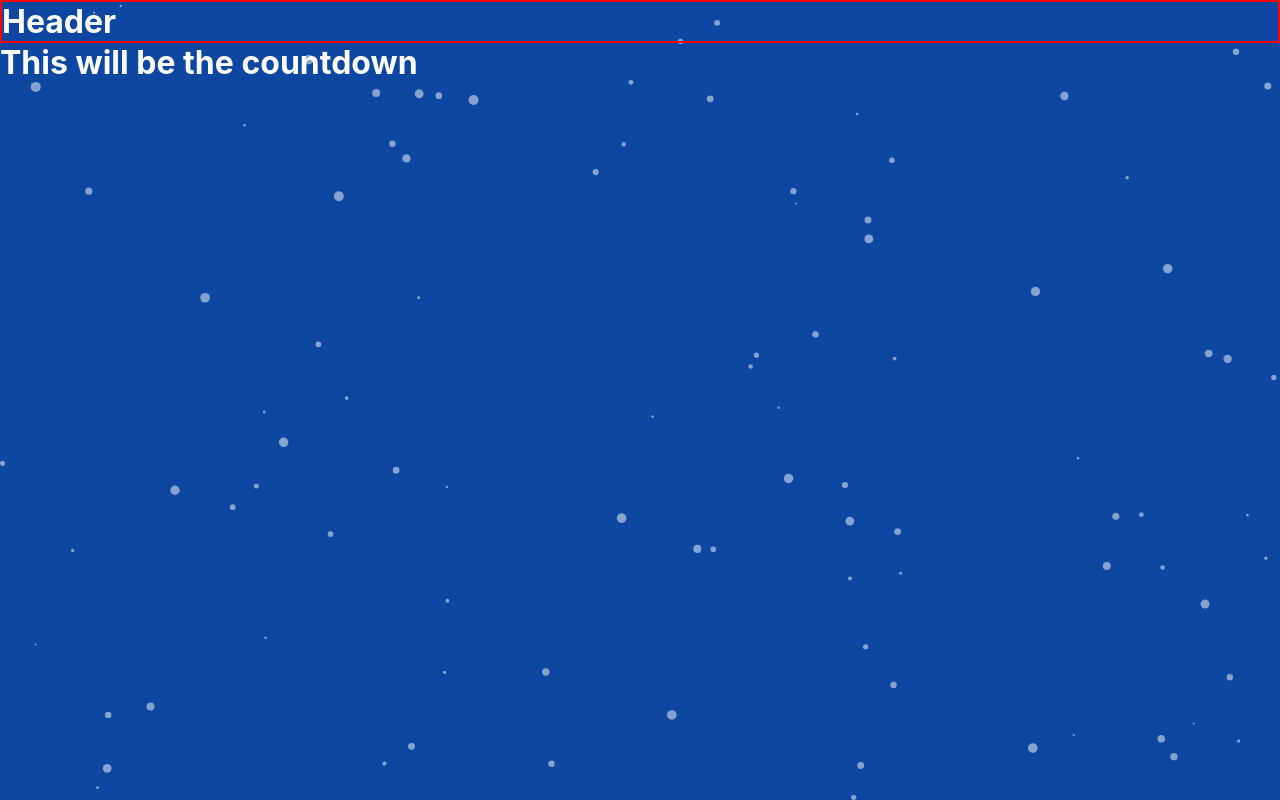
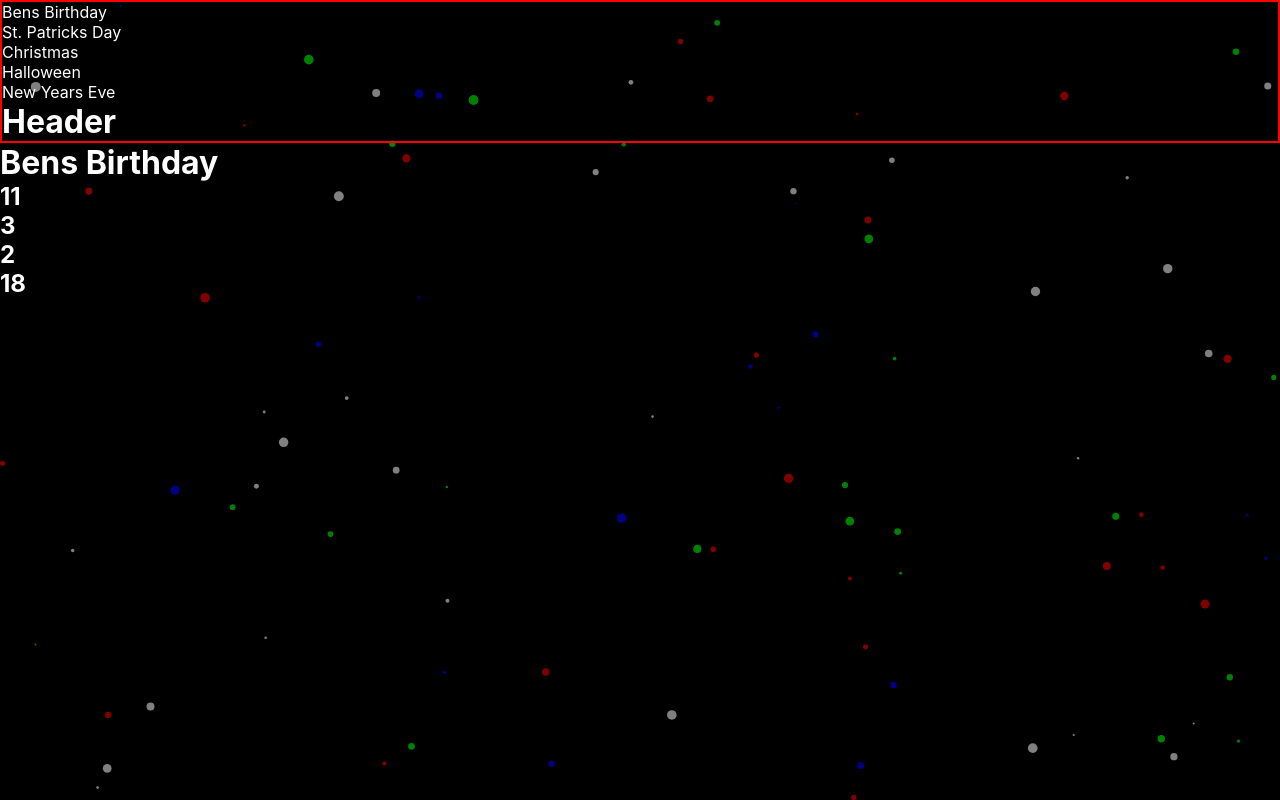
Before and after one commit to barbedStingray/holiday-particles, a React (Create React App) app: page / in a window 1280 px wide. Built offline with nearby package versions, Linux system fonts and the light colour scheme.

Commit message:
finished timer, updating conditionals for css

```diff
--- a/src/App.css
+++ b/src/App.css
@@ -7,6 +7,21 @@
 .holidayParticles {
   background-color: black;
   /* position: relative; */
+  width: 100vw;
+  height: 100vh;
+}
+
+.Christmas, .Halloween {
+  background-position: center;
+  background-repeat: no-repeat;
+  background-size: cover;
+}
+
+.Christmas {
+  background-image: url('./Photos//hotCocoa.jpg');
+}
+.Halloween {
+  background-image: url('./Photos/moonWitch.jpg');
 }
 
 .backgroundParticles {
@@ -25,7 +40,7 @@
 
 }
 
-.content {
+.clock {
   position: relative;
   /* z-index: 1;  */
   color: white
--- a/src/App.js
+++ b/src/App.js
@@ -1,66 +1,28 @@
 import logo from './logo.svg';
-import { useRef, useEffect, useState } from 'react';
+import { useState } from 'react';
 import './App.css';
 import BackgroundParticles from './Components/BackgroundParticles';
 import Header from './Components/Header';
+import Clock from './Components/Clock';
 
 
 function App() {
 
-  const [timerDays, setTimerDays] = useState('00');
-  const [timerHours, setTimerHours] = useState('00');
-  const [timerMinutes, setTimerMinutes] = useState('00');
-  const [timerSeconds, setTimerSeconds] = useState('00');
 
-  let interval = useRef();
+  const [holiday, setHoliday] = useState('Christmas');
+  const [holidate, setHolidate] = useState('');
 
-  function runCountdown() {
-    const countdownDate = new Date(`May 30, 2024 00:00:00`);
-
-    interval = setInterval(() => {
-      const now = new Date().getTime();
-      const distance = countdownDate - now;
-
-      const days = Math.floor(distance / (1000 * 60 * 60 * 24));
-      const hours = Math.floor(distance % (1000 * 60 * 60 * 24) / (1000 * 60 * 60));
-      const minutes = Math.floor(distance % (1000 * 60 * 60) / (1000 * 60));
-      const seconds = Math.floor(distance % (1000 * 60) / (1000));
-
-      if (distance < 0) {
-        // stop the timer
-        clearInterval(interval.current);
-      } else {
-        // update the time
-        setTimerDays(days);
-        setTimerHours(hours);
-        setTimerMinutes(minutes);
-        setTimerSeconds(seconds);
-      }
-
-    }, 1000);
-
-  };
-
-  useEffect(() => {
-    runCountdown();
-    return () => {
-      clearInterval(interval.current);
-    };
-  }, []);
 
   return (
-    <div className="holidayParticles">
+    <div className={`holidayParticles ${holiday}`}>
 
-      <Header />
+      <Header setHoliday={setHoliday} setHolidate={setHolidate}/>
 
       <div className='backgroundParticles'>
         <BackgroundParticles />
       </div>
 
-      <div className="content">
-        {/* Your page content goes here */}
-        <h1>This will be the countdown</h1>
-      </div>
+      <Clock holiday={holiday} holidate={holidate}/>
 
     </div>
   );
--- a/src/Components/BackgroundParticles.jsx
+++ b/src/Components/BackgroundParticles.jsx
@@ -28,9 +28,9 @@ const BackgroundParticles = () => {
             loaded={particlesLoaded}
             options={{
                 background: {
-                    color: {
-                        value: "#0d47a100",
-                    },
+                    // color: {
+                    //     // value: "#0e87a1",
+                    // },
                 },
                 fpsLimit: 120,
                 interactivity: {
@@ -57,7 +57,12 @@ const BackgroundParticles = () => {
                 },
                 particles: {
                     color: {
-                        value: "#ffffff",
+                        value: [
+                            "#ffffff",
+                            '#ff0000',
+                            '00ff00',
+                            '0000ff'
+                        ],
                     },
                     links: {
                         color: "#ffffff",
--- /dev/null
+++ b/src/Components/Clock.jsx
@@ -0,0 +1,99 @@
+import React, { useState, useEffect, useRef } from 'react';
+
+
+const Clock = ({ holiday, holidate }) => {
+
+    const [timerDays, setTimerDays] = useState('00');
+    const [timerHours, setTimerHours] = useState('00');
+    const [timerMinutes, setTimerMinutes] = useState('00');
+    const [timerSeconds, setTimerSeconds] = useState('00');
+    const prevHoliday = useRef(null);
+
+    let interval = useRef();
+
+    function runCountdown() {
+    //   const countdownDate = new Date(holidate);
+    //   const countdownDate = new Date(`May 30, 2024 00:00:00`);
+
+    //   interval = setInterval(() => {
+    //     const now = new Date().getTime();
+    //     const distance = countdownDate - now;
+
+    //     const days = Math.floor(distance / (1000 * 60 * 60 * 24));
+    //     const hours = Math.floor(distance % (1000 * 60 * 60 * 24) / (1000 * 60 * 60));
+    //     const minutes = Math.floor(distance % (1000 * 60 * 60) / (1000 * 60));
+    //     const seconds = Math.floor(distance % (1000 * 60) / (1000));
+
+    //     if (distance < 0) {
+    //       // stop the timer
+    //       clearInterval(interval.current);
+    //     } else {
+    //       // update the time
+    //       setTimerDays(days);
+    //       setTimerHours(hours);
+    //       setTimerMinutes(minutes);
+    //       setTimerSeconds(seconds);
+    //     }
+
+    //   }, 1000);
+
+    };
+
+    // useEffect(() => {
+    //     runCountdown();
+    //     return () => {
+    //       clearInterval(interval.current);
+    //     };
+    //   }, []);
+
+    useEffect(() => {
+
+        if (prevHoliday.current !== holiday) {
+            clearInterval(interval.current);
+            prevHoliday.current = holiday;
+            const countdownDate = new Date(holidate);
+
+
+            interval.current = setInterval(() => {
+                const now = new Date().getTime();
+                const distance = countdownDate - now;
+
+                const days = Math.floor(distance / (1000 * 60 * 60 * 24));
+                const hours = Math.floor(distance % (1000 * 60 * 60 * 24) / (1000 * 60 * 60));
+                const minutes = Math.floor(distance % (1000 * 60 * 60) / (1000 * 60));
+                const seconds = Math.floor(distance % (1000 * 60) / (1000));
+
+                if (distance < 0) {
+                  // stop the timer
+                  clearInterval(interval.current);
+                } else {
+                  // update the time
+                  setTimerDays(days);
+                  setTimerHours(hours);
+                  setTimerMinutes(minutes);
+                  setTimerSeconds(seconds);
+                }
+
+              }, 1000);
+
+
+
+        }
+      }, [holiday, holidate]);
+
+
+
+
+  return (
+    <div className="clock">
+    {/* Your page content goes here */}
+    <h1>{holiday}</h1>
+    <h2>{timerDays}</h2>
+    <h2>{timerHours}</h2>
+    <h2>{timerMinutes}</h2>
+    <h2>{timerSeconds}</h2>
+  </div>
+)
+}
+
+export default Clock
--- a/src/Components/Header.jsx
+++ b/src/Components/Header.jsx
@@ -1,8 +1,66 @@
-import React from 'react'
+import React, { useEffect } from 'react';
 
-const Header = () => {
+const Header = ({ setHoliday, setHolidate }) => {
+
+  const currentDate = new Date();
+  const currentYear = currentDate.getFullYear();
+  const nextYear = currentYear + 1;
+  const holidayList = [
+    {
+      name: 'Bens Birthday',
+      date: `May 7, ${currentYear} 00:00:00`,
+    },
+    {
+      name: 'St. Patricks Day',
+      date: `March 17, ${currentYear} 00:00:00`,
+    },
+    {
+      name: 'Christmas',
+      date: `December 25, ${currentYear} 00:00:00`,
+    },
+    {
+      name: 'Halloween',
+      date: `October 31, ${currentYear} 00:00:00`,
+    },
+    {
+      name: 'New Years Eve',
+      date: `January 1, ${nextYear} 00:00:00`,
+    },
+  ];
+
+  function checkIfDateHasPassed(dateString) {
+    const holidayDate = new Date(dateString);
+    if (holidayDate < currentDate) {
+      return true;
+    }
+  }
+  holidayList.forEach(holiday => {
+    if (checkIfDateHasPassed(holiday.date)) {
+      // console.log('passed holiday date', holiday.date)
+      holiday.date = holiday.date.replace(currentYear, nextYear);
+    }
+  });
+
+  function changeHoliday(newName, newDate) {
+    // console.log('newHoliday', newName, newDate);
+    setHoliday(newName);
+    setHolidate(newDate);
+  }
+
+useEffect(() => {
+  setHoliday(`${holidayList[0].name}`);
+  setHolidate(`${holidayList[0].date}`);
+}, []);
+
+
   return (
     <div className='header'>
+
+      {holidayList.map((holiday, i) => (
+        <div key={i} onClick={() => changeHoliday(holiday.name, holiday.date)}>
+          {holiday.name}
+        </div>
+      ))}
       <h1>Header</h1>
     </div>
   )
```
Also changed, not shown: 2 other files (tests, documents, lock files or other folders).
